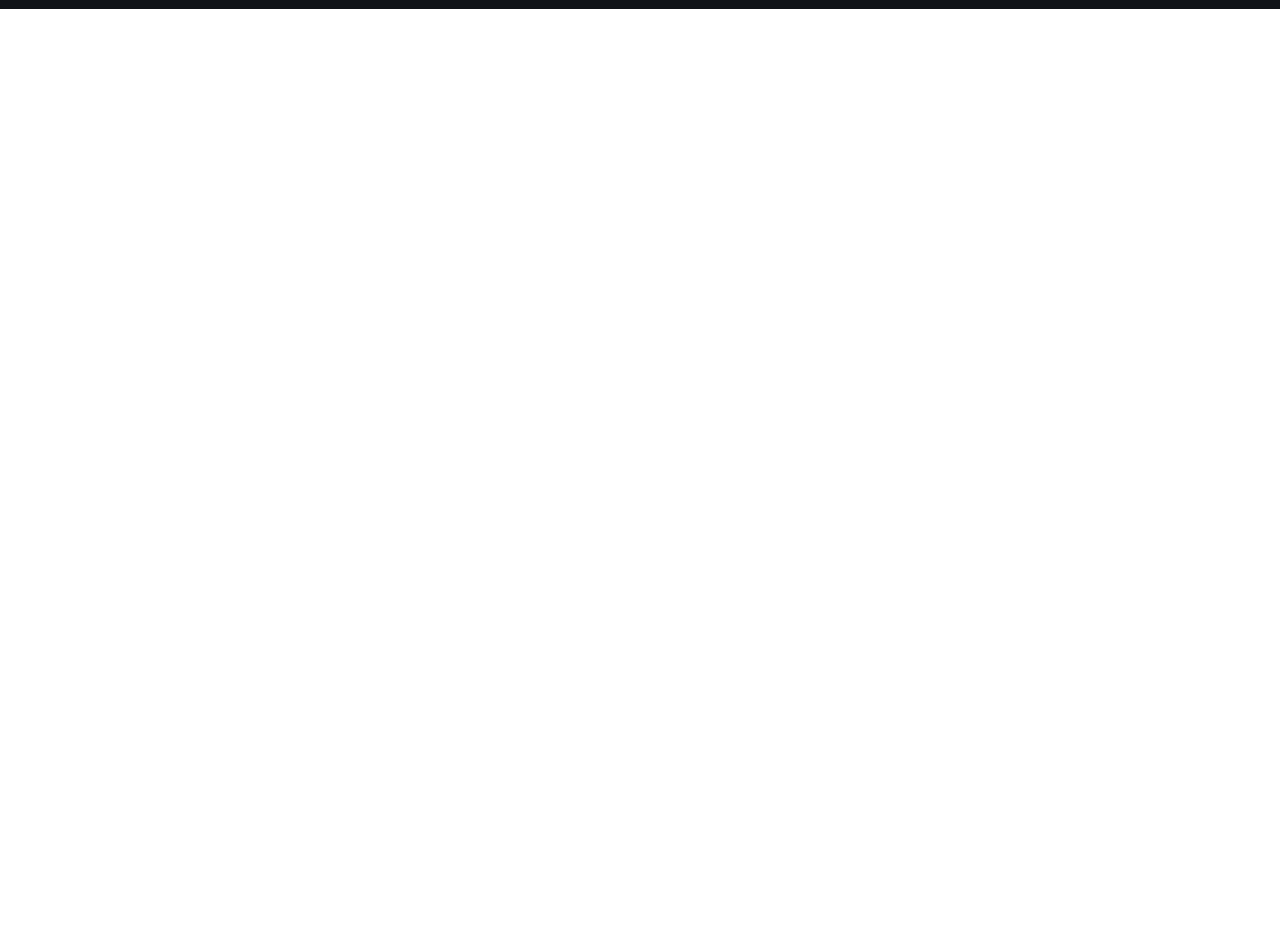
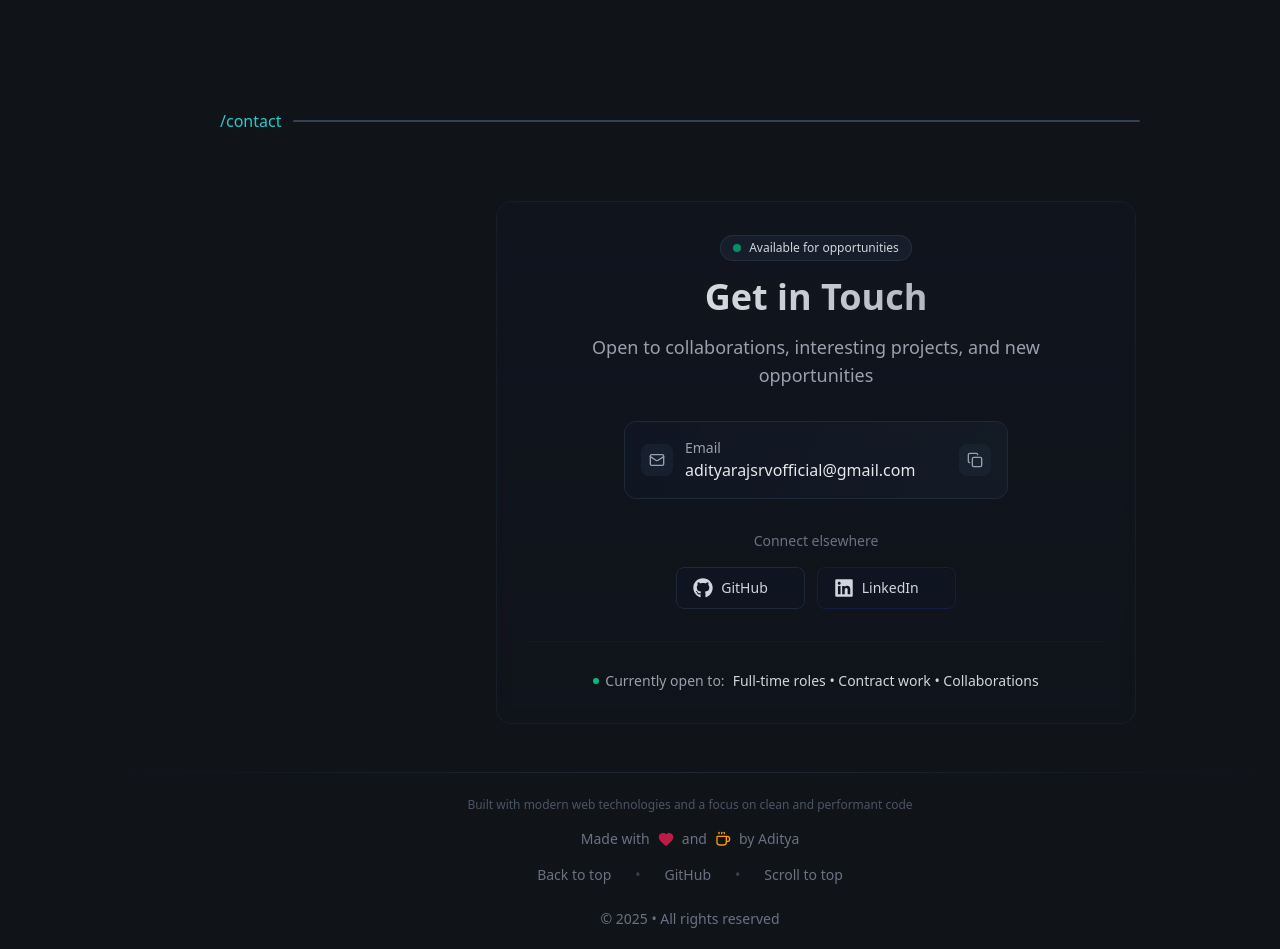
Before and after one commit to adityarajsrv/Portfolio, a React (Vite) app in the folder frontend/: page / in a window 1280 px wide. Shown: the part 3820-4769 px from the top of the page. Before the commit the page ends 3829 px from the top, so only its background shows below. Built offline with nearby package versions, Linux system fonts and the light colour scheme.

Commit message:
Contact and footer section built

```diff
--- a/frontend/package.json
+++ b/frontend/package.json
@@ -20,6 +20,7 @@
     "lucide-react": "^0.561.0",
     "react": "^18.3.1",
     "react-dom": "^18.3.1",
+    "react-hot-toast": "^2.6.0",
     "react-icons": "^5.5.0",
     "tailwind-merge": "^3.4.0",
     "tailwindcss": "^4.1.18"
--- /dev/null
+++ b/frontend/src/components/Contact.jsx
@@ -0,0 +1,126 @@
+import { Mail, Copy, Check, ExternalLink } from "lucide-react";
+import { useState } from "react";
+import { motion } from "framer-motion";
+import { FaGithub, FaLinkedin } from "react-icons/fa";
+
+const Contact = () => {
+  const [copied, setCopied] = useState(false);
+  const email = "adityarajsrvofficial@gmail.com";
+
+  const handleCopyEmail = () => {
+    navigator.clipboard.writeText(email);
+    setCopied(true);
+    setTimeout(() => setCopied(false), 2000);
+  };
+
+  const socialLinks = [
+    {
+      icon: <FaGithub className="w-5 h-5" />,
+      href: "https://github.com/adityarajsrv",
+      label: "GitHub",
+      color: "hover:text-gray-100 hover:bg-gray-800",
+      border: "border-gray-800"
+    },
+    {
+      icon: <FaLinkedin className="w-5 h-5" />,
+      href: "https://www.linkedin.com/in/adityarajsrv",
+      label: "LinkedIn",
+      color: "hover:text-blue-400 hover:bg-blue-900/20",
+      border: "border-blue-900/30"
+    },
+  ];
+
+  return (
+    <section className="max-w-2xl ml-120 px-4 py-12">
+      <motion.div
+        initial={{ opacity: 0, y: 20 }}
+        animate={{ opacity: 1, y: 0 }}
+        transition={{ duration: 0.5 }}
+        className="relative"
+      >
+        <div className="absolute inset-0 bg-linear-to-br from-gray-900/50 to-gray-900/30 rounded-3xl -z-10" />
+        <div className="absolute inset-0 bg-[radial-linear(circle_at_30%_20%,rgba(39,203,203,0.1),transparent_50%)] -z-10" />
+        <div className="text-center space-y-8 p-8 rounded-2xl border border-gray-800/50 bg-linear-to-b from-gray-900/40 to-gray-900/20 backdrop-blur-sm">
+          <div className="space-y-4">
+            <div className="inline-flex items-center gap-2 px-3 py-1 rounded-full bg-gray-800/50 border border-gray-700/50">
+              <span className="w-2 h-2 rounded-full bg-emerald-500 animate-pulse"></span>
+              <span className="text-xs text-gray-300">Available for opportunities</span>
+            </div>
+            <h2 className="text-4xl font-bold text-transparent bg-clip-text bg-linear-to-r from-gray-100 to-gray-400">
+              Get in Touch
+            </h2>
+            <p className="text-gray-400 max-w-md mx-auto text-lg">
+              Open to collaborations, interesting projects, and new opportunities
+            </p>
+          </div>
+          <div className="relative max-w-sm mx-auto">
+            <motion.button
+              onClick={handleCopyEmail}
+              whileHover={{ scale: 1.02 }}
+              whileTap={{ scale: 0.98 }}
+              className="group w-full"
+            >
+              <div className="flex items-center justify-between p-4 rounded-xl border border-gray-800 bg-linear-to-r from-gray-900/50 to-gray-800/30 hover:border-gray-700 transition-all duration-300">
+                <div className="flex items-center gap-3">
+                  <div className="p-2 rounded-lg bg-gray-800/50 group-hover:bg-gray-700/50 transition-colors">
+                    <Mail className="w-4 h-4 text-gray-400 group-hover:text-gray-300" />
+                  </div>
+                  <div className="text-left">
+                    <p className="text-sm text-gray-400">Email</p>
+                    <p className="text-gray-200 font-medium">{email}</p>
+                  </div>
+                </div>
+                <div className={`p-2 rounded-lg transition-all duration-300 ${copied ? 'bg-emerald-900/30 text-emerald-400' : 'bg-gray-800/50 text-gray-400 group-hover:bg-gray-700/50 group-hover:text-gray-300'}`}>
+                  {copied ? <Check className="w-4 h-4" /> : <Copy className="w-4 h-4" />}
+                </div>
+              </div>
+            </motion.button>
+            {copied && (
+              <motion.div
+                initial={{ opacity: 0, y: -10 }}
+                animate={{ opacity: 1, y: 0 }}
+                className="absolute -top-8 left-1/2 transform -translate-x-1/2 px-3 py-1.5 rounded-lg bg-emerald-900/20 border border-emerald-800/30 text-emerald-400 text-xs"
+              >
+                Copied to clipboard
+              </motion.div>
+            )}
+          </div>
+          <div className="space-y-4">
+            <p className="text-gray-500 text-sm">Connect elsewhere</p>
+            <div className="flex justify-center gap-3">
+              {socialLinks.map((link) => (
+                <motion.a
+                  key={link.label}
+                  href={link.href}
+                  target="_blank"
+                  rel="noopener noreferrer"
+                  whileHover={{ y: -2 }}
+                  className={`flex items-center gap-2 px-4 py-2.5 rounded-lg border ${link.border} bg-gray-900/30 backdrop-blur-sm ${link.color} transition-all duration-300 group`}
+                >
+                  <div className="transition-transform group-hover:scale-110">
+                    {link.icon}
+                  </div>
+                  <span className="text-sm font-medium text-gray-300 group-hover:text-current">
+                    {link.label}
+                  </span>
+                  <ExternalLink className="w-3 h-3 opacity-0 group-hover:opacity-100 transition-opacity" />
+                </motion.a>
+              ))}
+            </div>
+          </div>
+          <div className="pt-6 border-t border-gray-800/30">
+            <div className="inline-flex items-center gap-2 text-sm text-gray-400">
+              <div className="flex items-center gap-1.5">
+                <span className="w-1.5 h-1.5 rounded-full bg-emerald-500"></span>
+                <span>Currently open to:</span>
+              </div>
+              <span className="text-gray-300">Full-time roles • Contract work • Collaborations</span>
+            </div>
+          </div>
+        </div>
+      </motion.div>
+    </section>
+  );
+};
+
+export default Contact;
--- /dev/null
+++ b/frontend/src/components/Footer.jsx
@@ -0,0 +1,67 @@
+import { Heart, Coffee } from "lucide-react";
+import { motion } from "framer-motion";
+
+const Footer = () => {
+  const currentYear = new Date().getFullYear();
+
+  return (
+    <footer className="relative overflow-hidden ml-25">
+      <div className="h-px w-full bg-linear-to-r from-transparent via-gray-800 to-transparent" />
+      <div className="max-w-6xl mx-auto px-4 py-6">
+        <motion.div
+          initial={{ opacity: 0 }}
+          animate={{ opacity: 1 }}
+          transition={{ duration: 0.8 }}
+          className="flex flex-col items-center gap-4"
+        >
+          <div className="text-center space-y-2">
+            <p className="text-xs text-gray-600 max-w-md">
+              Built with modern web technologies and a focus on clean and performant code
+            </p>
+          </div>
+          <motion.div
+            className="flex items-center gap-2 text-sm text-gray-500"
+            whileHover={{ scale: 1.05 }}
+          >
+            <span>Made with</span>
+            <Heart className="w-4 h-4 text-rose-500 fill-rose-500 animate-pulse" />
+            <span>and</span>
+            <Coffee className="w-4 h-4 text-amber-500" />
+            <span>by Aditya</span>
+          </motion.div>
+          <div className="flex items-center gap-6 text-sm">
+            <a
+              href="#top"
+              className="text-gray-500 hover:text-gray-300 transition-colors"
+            >
+              Back to top
+            </a>
+            <span className="text-gray-700">•</span>
+            <a
+              href="https://github.com/adityarajsrv"
+              target="_blank"
+              rel="noopener noreferrer"
+              className="text-gray-500 hover:text-gray-300 transition-colors"
+            >
+              GitHub
+            </a>
+            <span className="text-gray-700">•</span>
+            <button
+              onClick={() => window.scrollTo({ top: 0, behavior: 'smooth' })}
+              className="text-gray-500 hover:text-gray-300 transition-colors"
+            >
+              Scroll to top
+            </button>
+          </div>
+        </motion.div>
+      </div>
+      <div className="flex flex-row justify-center items-center mb-5">
+        <p className="text-sm text-gray-500">
+              &copy; {currentYear} • All rights reserved
+        </p>
+      </div>
+    </footer>
+  );
+};
+
+export default Footer;
--- a/frontend/src/pages/Portfolio.jsx
+++ b/frontend/src/pages/Portfolio.jsx
@@ -1,35 +1,38 @@
+import Navbar from "../components/Navbar";
 import Hero from "../components/Hero";
-import Navbar from "../components/Navbar";
 import About from "../components/About";
 import Stack from "../components/Stack";
 import Projects from "../components/Projects";
+import Contact from "../components/Contact";
+import Footer from "../components/Footer";
+// import { Contact } from "lucide-react";
 
 const Portfolio = () => {
   return (
-    <div className="w-full min-h-screen bg-[#101318] text-gray-300">
+    <div className="w-full min-h-screen bg-[#101318] text-gray-300 overflow-x-hidden">
       <Navbar />
       <Hero />
       <div className="flex flex-row items-center ml-50 mt-30 p-5 space-x-3">
-        <p className="cursor-pointer text-[#27CBCB] ">
-          /about
-        </p>
+        <p className="cursor-pointer text-[#27CBCB]">/about</p>
         <div className="bg-gray-700 h-0.5 w-full mr-30 rounded-lg"></div>
       </div>
       <About />
       <div className="flex flex-row items-center ml-50 mt-20 p-5 space-x-3">
-        <p className="cursor-pointer text-[#27CBCB] ">
-          /stack
-        </p>
+        <p className="cursor-pointer text-[#27CBCB]">/stack</p>
         <div className="bg-gray-700 h-0.5 w-full mr-30 rounded-lg"></div>
       </div>
       <Stack />
       <div className="flex flex-row items-center ml-50 mt-20 p-5 space-x-3">
-        <p className="cursor-pointer text-[#27CBCB] ">
-          /projects
-        </p>
+        <p className="cursor-pointer text-[#27CBCB]">/projects</p>
         <div className="bg-gray-700 h-0.5 w-full mr-30 rounded-lg"></div>
       </div>
       <Projects />
+      <div className="flex flex-row items-center ml-50 mt-20 p-5 space-x-3">
+        <p className="cursor-pointer text-[#27CBCB]">/contact</p>
+        <div className="bg-gray-700 h-0.5 w-full mr-30 rounded-lg"></div>
+      </div>
+      <Contact />
+      <Footer />
     </div>
   );
 };
```
Also changed, not shown: 1 other file (tests, documents, lock files or other folders).
